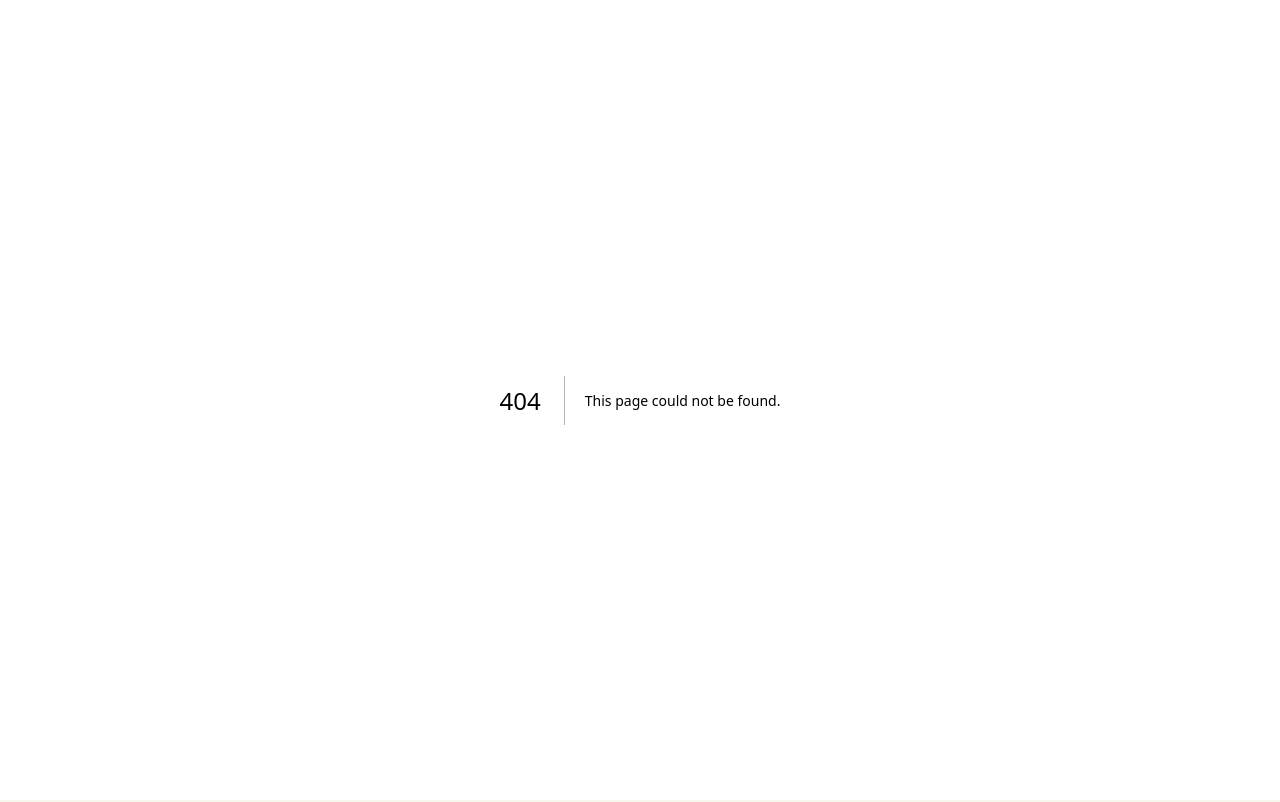
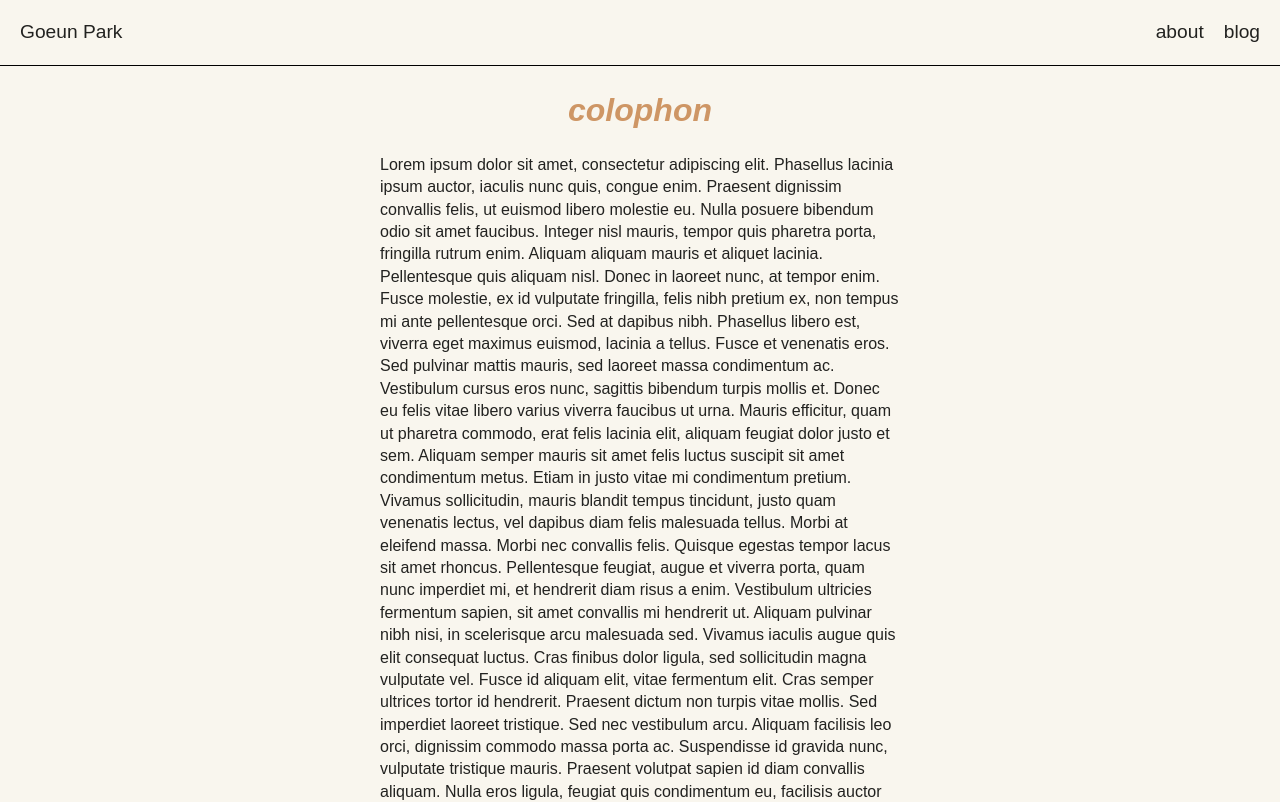
Before and after one commit to goeunpark/personal-site, a Next.js app: page /colophon in a window 1280 px wide. Before the commit this address had no page. Shown: the top 802 px of the page. Built offline with nearby package versions, Linux system fonts and the light colour scheme.

Commit message:
Add colophon page

```diff
--- /dev/null
+++ b/src/pages/colophon/colophon.module.scss
@@ -0,0 +1,24 @@
+$orange-2023: #ce9665;
+
+.index {
+  display: flex;
+  justify-content: center;
+  flex-direction: column;
+
+  padding-left: 1em;
+  padding-right: 1em;
+  padding-bottom: 3rem;
+}
+
+.colophonHeader {
+  align-self: center;
+  font-style: italic;
+  color: $orange-2023;
+  letter-spacing: 10%;
+  //   text-decoration: $orange-2023 wavy underline;
+}
+
+.textBlock {
+  align-self: center;
+  max-width: 520px;
+}
--- /dev/null
+++ b/src/pages/colophon/index.tsx
@@ -0,0 +1,56 @@
+import type { NextPage } from "next";
+import styles from "./colophon.module.scss";
+import Layout from "../../components/Layout";
+
+const Colophon: NextPage = () => {
+  return (
+    <Layout>
+      <div className={styles.index}>
+        <h1 className={styles.colophonHeader}>colophon</h1>
+        <div className={styles.textBlock}>
+          Lorem ipsum dolor sit amet, consectetur adipiscing elit. Phasellus
+          lacinia ipsum auctor, iaculis nunc quis, congue enim. Praesent
+          dignissim convallis felis, ut euismod libero molestie eu. Nulla
+          posuere bibendum odio sit amet faucibus. Integer nisl mauris, tempor
+          quis pharetra porta, fringilla rutrum enim. Aliquam aliquam mauris et
+          aliquet lacinia. Pellentesque quis aliquam nisl. Donec in laoreet
+          nunc, at tempor enim. Fusce molestie, ex id vulputate fringilla, felis
+          nibh pretium ex, non tempus mi ante pellentesque orci. Sed at dapibus
+          nibh. Phasellus libero est, viverra eget maximus euismod, lacinia a
+          tellus. Fusce et venenatis eros. Sed pulvinar mattis mauris, sed
+          laoreet massa condimentum ac. Vestibulum cursus eros nunc, sagittis
+          bibendum turpis mollis et. Donec eu felis vitae libero varius viverra
+          faucibus ut urna. Mauris efficitur, quam ut pharetra commodo, erat
+          felis lacinia elit, aliquam feugiat dolor justo et sem. Aliquam semper
+          mauris sit amet felis luctus suscipit sit amet condimentum metus.
+          Etiam in justo vitae mi condimentum pretium. Vivamus sollicitudin,
+          mauris blandit tempus tincidunt, justo quam venenatis lectus, vel
+          dapibus diam felis malesuada tellus. Morbi at eleifend massa. Morbi
+          nec convallis felis. Quisque egestas tempor lacus sit amet rhoncus.
+          Pellentesque feugiat, augue et viverra porta, quam nunc imperdiet mi,
+          et hendrerit diam risus a enim. Vestibulum ultricies fermentum sapien,
+          sit amet convallis mi hendrerit ut. Aliquam pulvinar nibh nisi, in
+          scelerisque arcu malesuada sed. Vivamus iaculis augue quis elit
+          consequat luctus. Cras finibus dolor ligula, sed sollicitudin magna
+          vulputate vel. Fusce id aliquam elit, vitae fermentum elit. Cras
+          semper ultrices tortor id hendrerit. Praesent dictum non turpis vitae
+          mollis. Sed imperdiet laoreet tristique. Sed nec vestibulum arcu.
+          Aliquam facilisis leo orci, dignissim commodo massa porta ac.
+          Suspendisse id gravida nunc, vulputate tristique mauris. Praesent
+          volutpat sapien id diam convallis aliquam. Nulla eros ligula, feugiat
+          quis condimentum eu, facilisis auctor lacus. Vestibulum quis diam non
+          nibh rutrum vestibulum. Interdum et malesuada fames ac ante ipsum
+          primis in faucibus. Interdum et malesuada fames ac ante ipsum primis
+          in faucibus. Nunc erat justo, ultrices id turpis eu, blandit feugiat
+          erat. Duis et lectus sapien. Morbi luctus lobortis lorem ut
+          vestibulum. Aenean sit amet ex elementum, laoreet libero sit amet,
+          sagittis sem. Integer pharetra enim enim, ac ornare arcu congue a. In
+          eu viverra purus, ut accumsan tellus. Suspendisse suscipit turpis id
+          accumsan consectetur.
+        </div>
+      </div>
+    </Layout>
+  );
+};
+
+export default Colophon;
```
